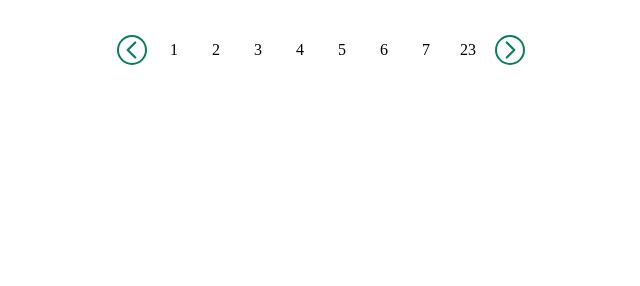
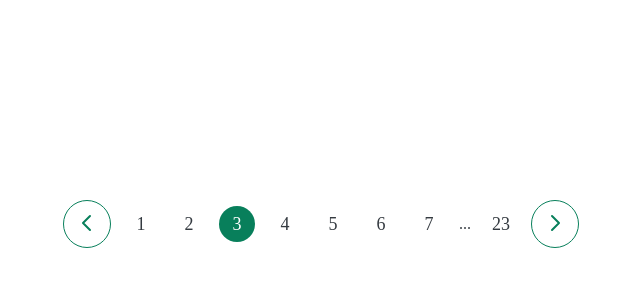
Before and after one commit to Josh-215/udemy, a plain HTML site: page 06-Components/Challenge.html in a window 1280 px wide. Shown: the whole page, without its empty margins (319-959 px from the left). Drawn offline with Linux system fonts and the light colour scheme.

Commit message:
Challenge Finish

```diff
--- a/06-Components/Challenge.html
+++ b/06-Components/Challenge.html
@@ -24,45 +24,62 @@
         box-sizing: border-box;
       }
       body {
-        height: 100px;
+        color: #343a40;
         display: flex;
+        line-height: 1;
+        justify-content: center;
+      }
+      .body {
+        display: flex;
+        align-items: center;
         gap: 12px;
-        justify-content: center;
-        align-items: center;
+        margin-top: 200px;
       }
-      .a {
-        height: 30px;
-        width: 30px;
-        color: black;
+      .a:visited,
+      .a:link {
+        height: 36px;
+        width: 36px;
+        font-size: 18px;
+        color: #343a40;
         text-decoration: none;
-        padding: 15px;
-        border-radius: 50%;
         align-items: center;
         display: flex;
         justify-content: center;
+        border-radius: 50%;
       }
-      .a:hover {
+      .a:hover,
+      .a:active,
+      .a.b-2 {
         background-color: #087f5b;
         color: white;
       }
       .btn {
-        height: 30px;
-        width: 30px;
+        height: 48px;
+        width: 48px;
         border-radius: 50%;
-        border: solid 2px #087f5b;
-        color: #087f5b;
-        background-color: #fff;
-        align-items: center;
-        display: flex;
-        padding: 50;
+        border: solid 1px #087f5b;
+        background: none;
+        cursor: pointer;
+      }
+      .btn-icon {
+        height: 24px;
+        width: 24px;
+        stroke: #087f5b;
       }
       .btn:hover {
         background-color: #087f5b;
         color: white;
       }
+      .btn:hover .btn-icon {
+        stroke: #fff;
+      }
+      .dots {
+        color: #343a40;
+      }
     </style>
   </head>
   <body>
+    <div class="body">
       <button class="btn">
         <svg
           xmlns="http://www.w3.org/2000/svg"
@@ -82,11 +99,12 @@
 
       <a class="a" href="#">1</a>
       <a class="a" href="#">2</a>
-    <a class="a" href="#">3</a>
+      <a class="a b-2" href="#">3</a>
       <a class="a" href="#">4</a>
       <a class="a" href="#">5</a>
       <a class="a" href="#">6</a>
       <a class="a" href="#">7</a>
+      <span classs="dots">...</span>
       <a class="a" href="#">23</a>
 
       <button class="btn">
@@ -105,5 +123,6 @@
           />
         </svg>
       </button>
+    </div>
   </body>
 </html>
```
Lines whose indentation alone changed are shown as unchanged.
